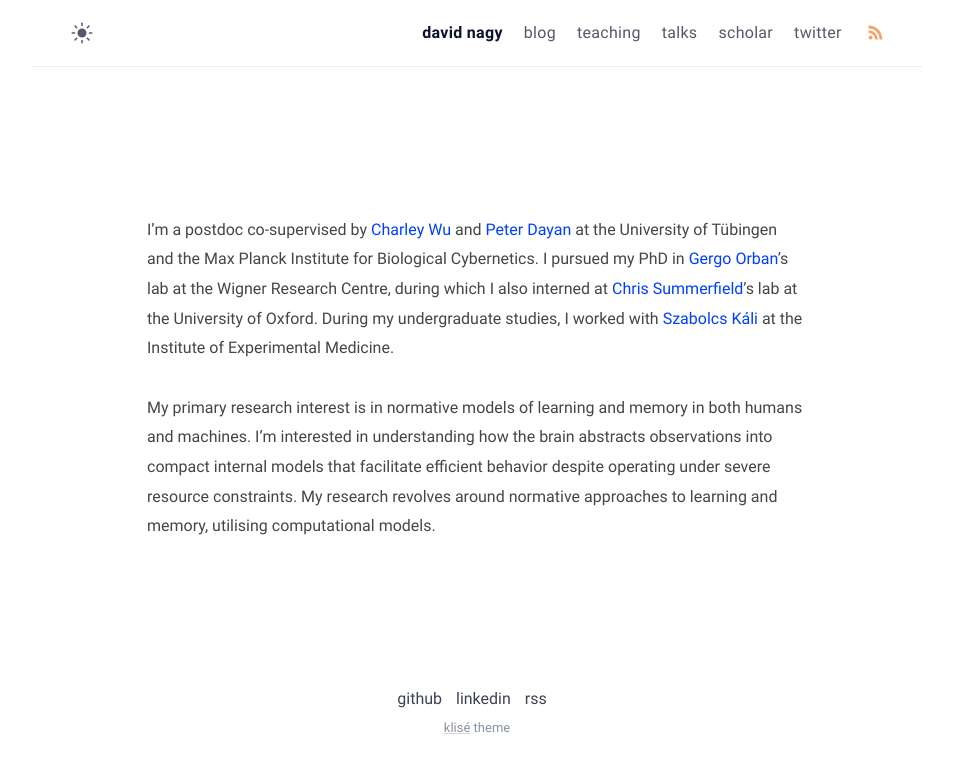
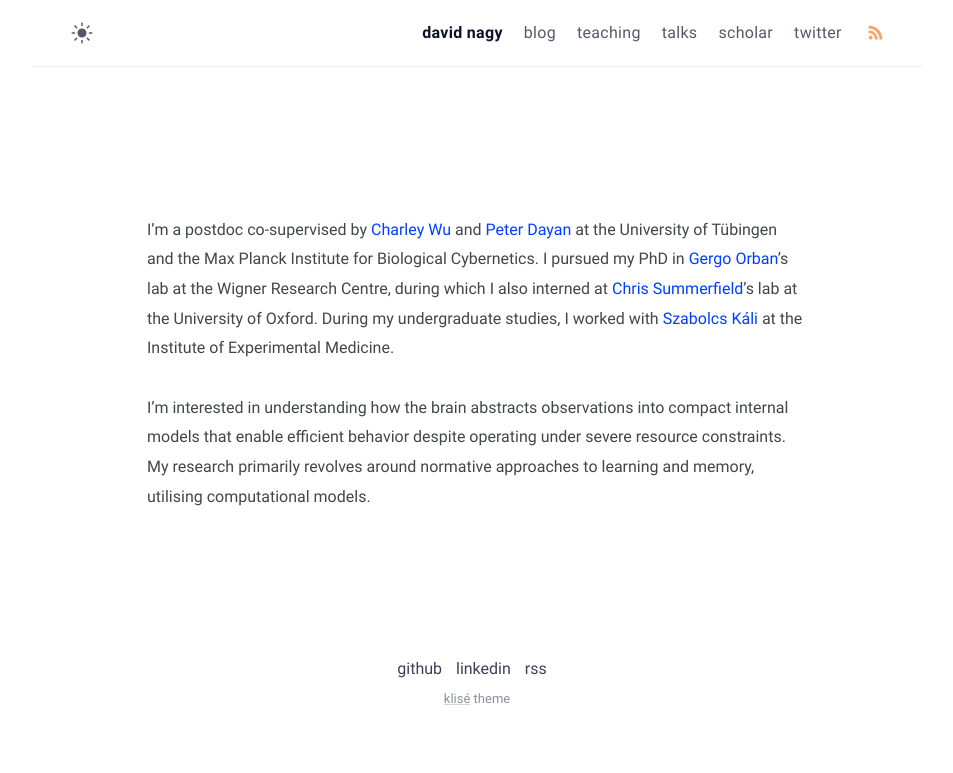
Before and after one commit to david-nagy/david-nagy.github.io, a Jekyll site: the page built from index.md, in a window 1280 px wide. Shown: the top 773 px of the page, without its empty margins (163-1116 px from the left). Built offline with Jekyll 4.4.1, drawn with Linux system fonts in a browser that asks for light colours.

Commit message:
Update index.md

```diff
--- a/index.md
+++ b/index.md
@@ -6,4 +6,4 @@ layout: page
 
 I'm a postdoc co-supervised by [Charley Wu](https://hmc-lab.com/) and [Peter Dayan](https://www.mpg.de/12309370/biological-cybernetics-dayan) at the University of Tübingen and the Max Planck Institute for Biological Cybernetics. I pursued my PhD in [Gergo Orban](https://scholar.google.com/citations?user=1JeMZad2LKcC)'s lab at the Wigner Research Centre, during which I also interned at [Chris Summerfield](https://scholar.google.com/citations?user=ymlcN9AAAAAJ)'s lab at the University of Oxford. During my undergraduate studies, I worked with [Szabolcs Káli](https://scholar.google.com/citations?user=8gykEqQAAAAJ) at the Institute of Experimental Medicine.
 
-My primary research interest is in normative models of learning and memory in both humans and machines. I’m interested in understanding how the brain abstracts observations into compact internal models that facilitate efficient behavior despite operating under severe resource constraints. My research revolves around normative approaches to learning and memory, utilising computational models.
+I’m interested in understanding how the brain abstracts observations into compact internal models that enable efficient behavior despite operating under severe resource constraints. My research primarily revolves around normative approaches to learning and memory, utilising computational models.
```
